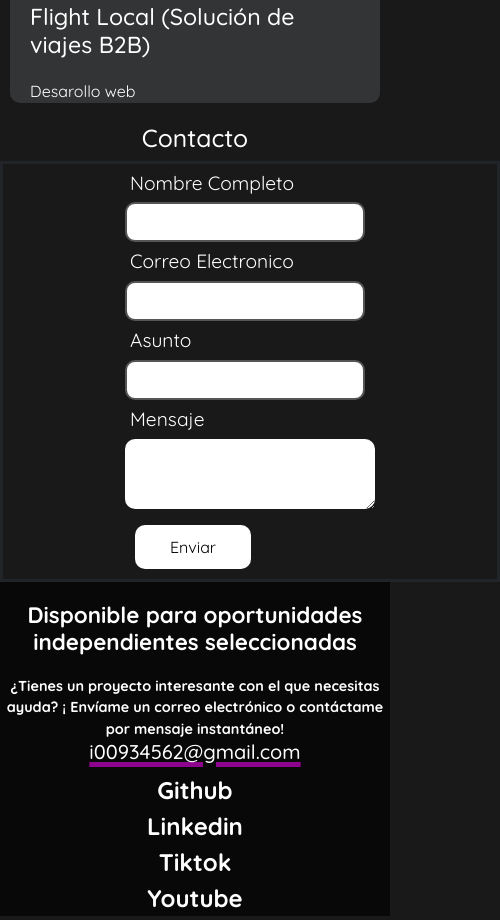
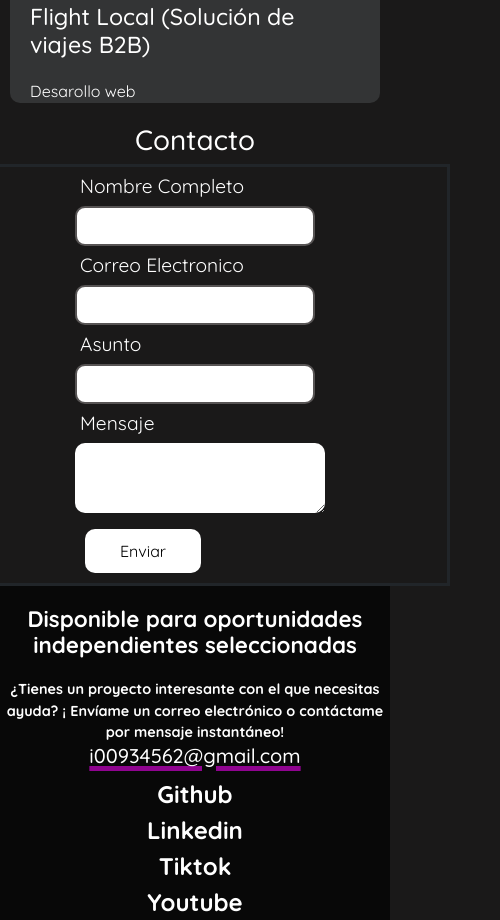
Before and after one commit to joseismaelvargas/mi-portafolio, a React (Vite) app: page / in a window 390 px wide. Shown: the part 4000-4920 px from the top of the page, 500 px wide, since content can reach past the window. Built offline with nearby package versions, Linux system fonts and the light colour scheme; a web font is replaced by a local one.

Commit message:
Se areglaron lo responsivo

```diff
--- a/src/components/Formulario.jsx
+++ b/src/components/Formulario.jsx
@@ -29,8 +29,8 @@ const Formulario = () => {
       );
   }
   return (
-    <section >
-      <h2 className="text-center text-white">Contacto</h2>
+    <section id="Contacto" >
+      <h1 className="text-center text-white ">Contacto</h1>
     <div className="div-form">
 
       <form ref={form} onSubmit={handleSubmit(Sendemail)}>
--- a/src/components/common/Navegador.jsx
+++ b/src/components/common/Navegador.jsx
@@ -13,7 +13,7 @@ const Scroollid=(id)=>{
 return(
         <nav className="border-2 sm:border-2 ">
         <div className="mx-auto max-w-7xl  px-2 sm:px-6 lg:px-8 sm:py-5">
-          <div className="relative flex h-16 items-center justify-between">
+          <div className="relative flex h-10 items-center justify-between">
             <div className="absolute inset-y-0 left-0 flex items-center sm:hidden">
 
 
@@ -34,7 +34,7 @@ return(
 
                 <NavLink className="rounded-md px-3 py-2 text-sm font-medium text-white " onClick={()=>Scroollid("#Conocimientos")}  end to="/#Conocimientos"><a >Conocimientos</a></NavLink>
                 <NavLink className="rounded-md px-3 py-2 text-sm font-medium text-white"   onClick={()=>Scroollid("#proyectos")}  end to="/#proyectos"><a>Proyectos</a></NavLink>
-                  <NavLink className="rounded-md px-3 py-2 text-sm font-medium text-white" onClick={()=>Scroollid("#quiensoy")}  end to="/#quiensoy"> <a >Quien soy</a></NavLink>
+                  <NavLink className="rounded-md px-3 py-2 text-sm font-medium text-white" onClick={()=>Scroollid("#Contacto")}  end to="/#quiensoy"> <a >Contacto</a></NavLink>
 
                 </div>
               </div>
@@ -58,7 +58,7 @@ return(
 
                <NavLink className="block rounded-md px-3 py-2 text-sm font-medium text-white " onClick={()=>Scroollid("#Conocimientos")}  end to="/#Conocimientos"><a >Conocimientos</a></NavLink>
                <NavLink className="block rounded-md px-3 py-2 text-sm font-medium text-white"   onClick={()=>Scroollid("#proyectos")}  end to="/#proyectos"><a>Proyectos</a></NavLink>
-                 <NavLink className="block rounded-md px-3 py-2 text-sm font-medium text-white" onClick={()=>Scroollid("#quiensoy")}  end to="/#quiensoy"> <a >Quien soy</a></NavLink>
+                 <NavLink className="block rounded-md px-3 py-2 text-sm font-medium text-white" onClick={()=>Scroollid("#Contacto")}  end to="/#Contacto"> <a >Contacto</a></NavLink>
 
 
           </div>
--- a/src/components/css/Formulario.css
+++ b/src/components/css/Formulario.css
@@ -3,6 +3,7 @@
     justify-content: center;
     border: solid;
     width: 500px;
+    margin: 0px -50px;
 
 }
 form>label{
```
Also changed, not shown: src/components/common/nav.css (line endings or trailing spaces).
